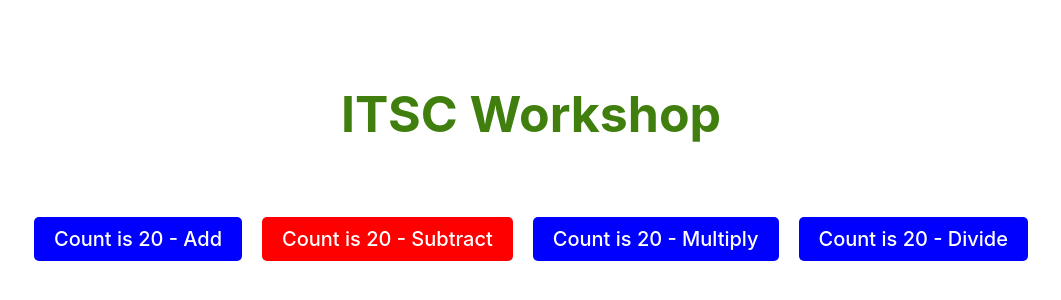
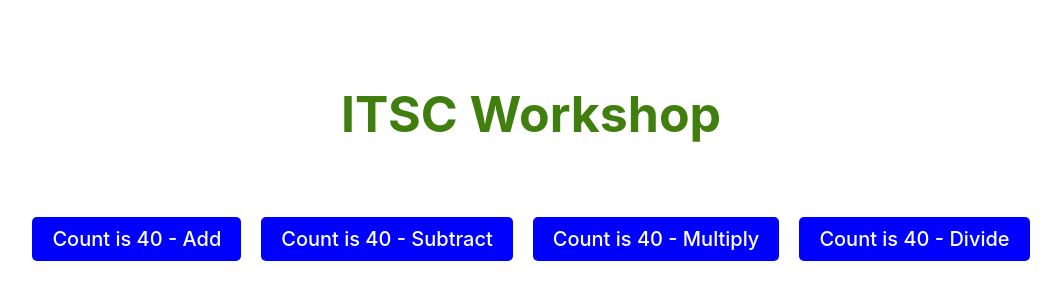
Before and after one commit to Ygilany/itsc-workshop-react, a React (Vite) app: page / in a window 1280 px wide. Shown: the part 222-522 px from the top of the page, without its empty margins (109-1170 px from the left). Built offline with nearby package versions, Linux system fonts and the light colour scheme.

Commit message:
finished lifting the state up. all buttons share the same logic and state

```diff
--- a/src/App.tsx
+++ b/src/App.tsx
@@ -1,19 +1,22 @@
+import {useState} from 'react';
 import {Button} from './components/Button';
-import utilityFunction from './utility-functions';
 import './App.css';
 
 function App() {
-  console.log(utilityFunction.add(1, 2));
-  console.log(utilityFunction.subtract(1, 2));
+  const [counter, setCounter] = useState(40);
+
+  function increaseStateByOne() {
+    setCounter(counter => counter + 1);
+}
 
   return (
     <>
       <h1 className="new-header">ITSC Workshop</h1>
       <div className="card">
-        <Button buttonText='Add' />
-        <Button buttonText='Subtract' buttonColor='red'/>
-        <Button buttonText='Multiply'/>
-        <Button buttonText='Divide' />
+        <Button onClick={increaseStateByOne} counter={counter} buttonText='Add' />
+        <Button onClick={increaseStateByOne} counter={counter} buttonText='Subtract' />
+        <Button onClick={increaseStateByOne} counter={counter} buttonText='Multiply'/>
+        <Button onClick={increaseStateByOne} counter={counter} buttonText='Divide' />
       </div>
     </>
   );
--- a/src/components/Button.tsx
+++ b/src/components/Button.tsx
@@ -3,22 +3,13 @@ import './Button.css';
 
 interface ButtonProps {
     buttonText: string;
-    buttonColor?: string;
+    counter: number;
+    onClick: () => void;
 }
 
-export const Button: FC<ButtonProps> = ({buttonText, buttonColor}) => {
-    const [counter, setCounter] = useState(20);
+export const Button: FC<ButtonProps> = ({buttonText, counter, onClick}) => {
 
-    function increaseStateByOne() {
-        setCounter(counter => counter + 1);
-    }
-    function increaseStateByThree() {
-        increaseStateByOne();
-        increaseStateByOne();
-        increaseStateByOne();
-    }
-
-    return <button style={{backgroundColor: buttonColor ? buttonColor : 'blue'}} id="my-btn" onClick={() => increaseStateByThree()} >
+    return <button id="my-btn" onClick={() => onClick()} >
         Count is {counter} - {buttonText}
     </button>;
 };
```
